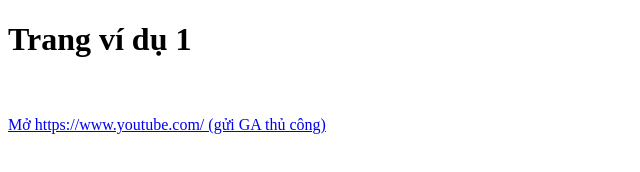
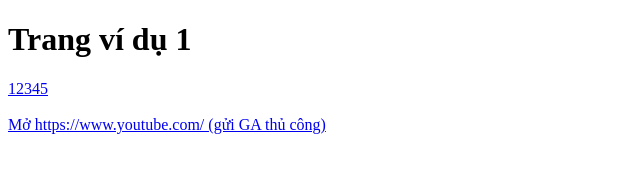
Before and after one commit to thang6121991/Demohtml, a plain HTML site: page index.html in a window 1280 px wide. Shown: the full height of the page, 0-640 px from the left. Drawn offline with Linux system fonts and the light colour scheme.

Commit message:
Update index.html

```diff
--- a/index.html
+++ b/index.html
@@ -20,7 +20,7 @@
 
   <!-- Link theo dõi click tới dantri.com.vn -->
   <a href="https://https://tuoitre.vn" target="_blank" onclick="gtag('event', 'click', {'event_category': 'link', 'event_label': 'https://tuoitre.vn'});">
-
+  12345</a>
   <br><br>
 
   <!-- Link mở thanhnien.vn bằng window.open -->
```
